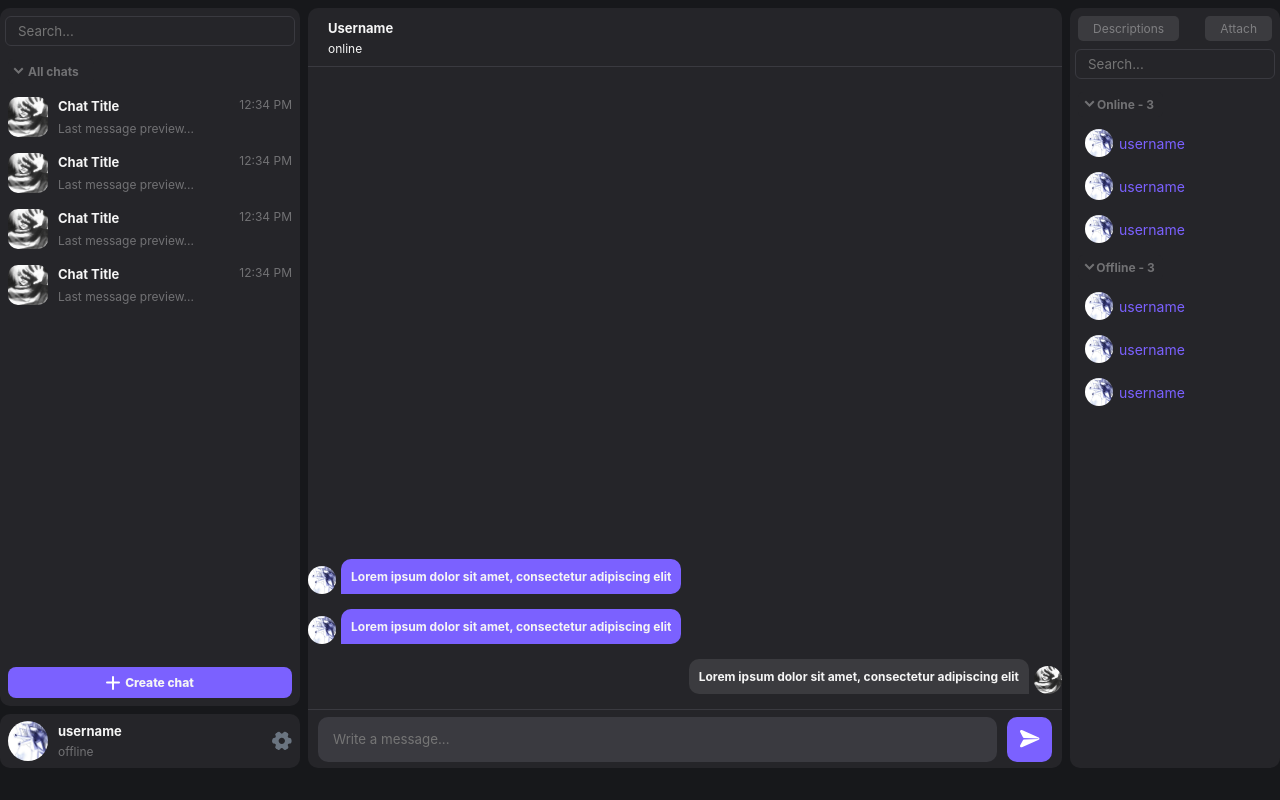
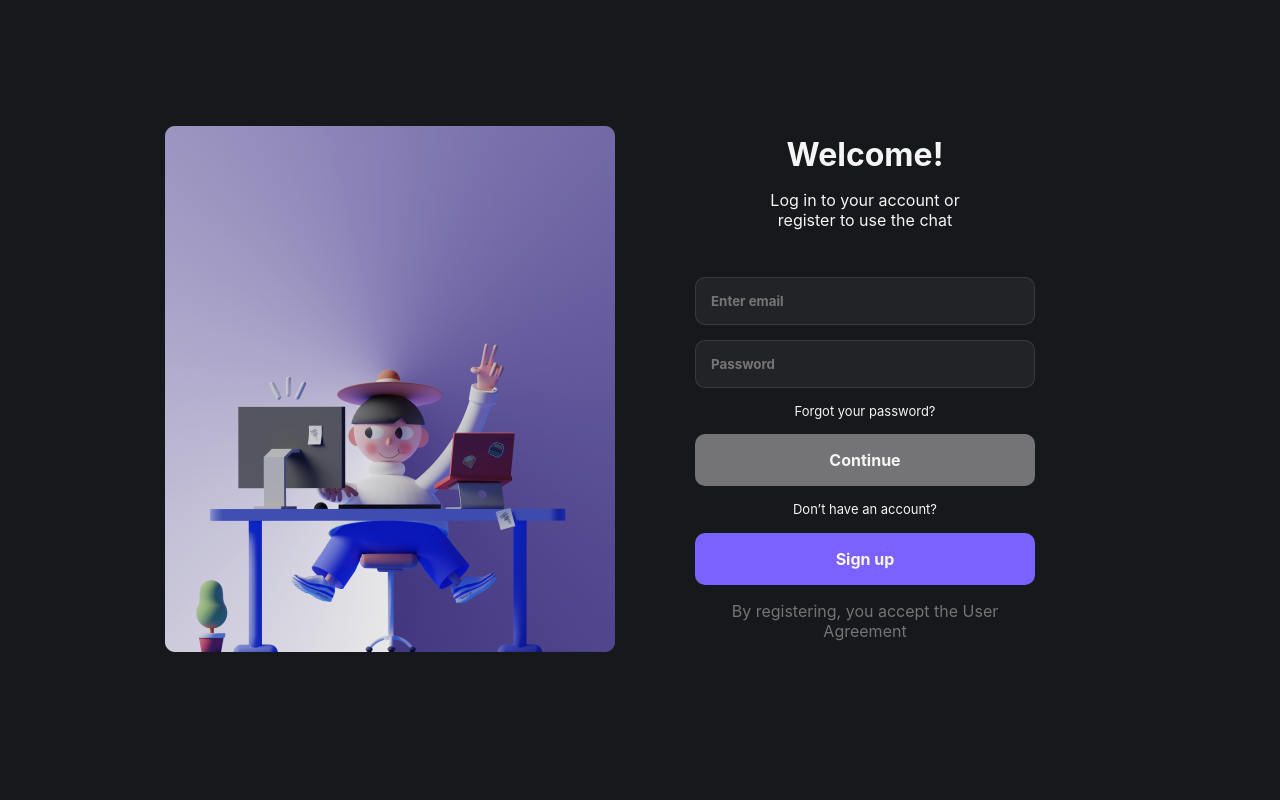
Before and after one commit to Fes11/PepeChat, a React (Vite) app in the folder tauri-app/: page /login in a window 1280 px wide. Built offline with nearby package versions, Linux system fonts and the light colour scheme.

Commit message:
[PepeChat] Реализовал авторизацию и отоброжение логина авторизованного пользователя

```diff
--- a/tauri-app/package.json
+++ b/tauri-app/package.json
@@ -13,6 +13,8 @@
     "@tauri-apps/api": "^2",
     "@tauri-apps/plugin-opener": "^2",
     "axios": "^1.13.2",
+    "mobx": "^6.15.0",
+    "mobx-react-lite": "^4.1.1",
     "react": "^19.1.0",
     "react-dom": "^19.1.0",
     "react-router-dom": "^7.9.5"
--- a/tauri-app/src/App.jsx
+++ b/tauri-app/src/App.jsx
@@ -1,14 +1,24 @@
+import { observer } from "mobx-react-lite";
 import "./style/App.css";
 import Main from "./components/chat/Main.jsx";
 import Login from "./components/auth/Login.jsx";
+import { useContext, useEffect } from "react";
+import { Context } from "./main";
 
-function App() {
+const App = observer(() => {
+  const { store } = useContext(Context);
+
+  useEffect(() => {
+    if (localStorage.getItem("token")) {
+      store.checkAuth();
+    }
+  }, []);
 
   return (
     <main className="container">
-      <Main />
+      {store.isAuth ? <Main /> : <Login />}
     </main>
   );
-}
+});
 
 export default App;
--- a/tauri-app/src/components/Profile.jsx
+++ b/tauri-app/src/components/Profile.jsx
@@ -1,20 +1,27 @@
-import React from "react";
+import React, {useContext} from "react";
 import UserAvatar from "./UI/UserAvatar"
+import { Context } from "../main";
+import { toJS } from "mobx";
+import { observer } from "mobx-react-lite";
 
 const Profile = () => {
+
+  const { store } = useContext(Context);
+  console.log("User object:", toJS(store.user));
 
   return (
     <div className="profile">
         <UserAvatar src="./test_avatar2.jpg" width="40px" height="40px"/>
 
         <div className="profile__info">
-            <p className="profile_username">username</p>
+            <p className="profile_username">{toJS(store.user.login)}</p>
             <p className="profile__status">offline</p>
         </div>
 
+        <button onClick={() => store.logout()} className="logout">Logout</button>
         <img src="/settings.svg" className="profile__settings_btn"></img>
     </div>
   );
 };
 
-export default Profile;
+export default observer(Profile);
--- a/tauri-app/src/components/auth/Login.jsx
+++ b/tauri-app/src/components/auth/Login.jsx
@@ -1,38 +1,33 @@
-import React, {useState} from "react";
-import { useNavigate } from "react-router-dom"
-import axios from "axios";
-import classes from "./Login.module.css"
+import React, { useContext, useState } from "react";
+import { useNavigate } from "react-router-dom";
+import { Context } from "../../main";
+import classes from "./Login.module.css";
+import { observer } from "mobx-react-lite";
 
+const Login = () => {
+  const navigate = useNavigate();
+  const { store } = useContext(Context);
 
-const Login = function () {
+  const [email, setEmail] = useState("");
+  const [password, setPassword] = useState("");
 
-    const navigate = useNavigate()
-    const [email, setEmail] = useState('');
-    const [password, setPassword] = useState('');
-
-    const Loging = (e) => {
+  const handleLogin = async (e) => {
     e.preventDefault();
-
-        try {
-            const responce = axios.post("http://localhost:8000/api/users/login/", { email, password });
-
-            localStorage.setItem("auth", responce.data.access);
-            navigate("/", { replace: true })
-
-            console.log("Login sucsses: ", responce)
-        } catch(e) {
-            console.log("Ошибка авторизации: ", e)
+    console.log("Trying login with:", email, password);
+    await store.login(email, password);
+    if (store.isAuth) {
+      navigate("/"); // переход после успешного входа
     }
-    }
+  };
 
   return (
     <div className={classes.login}>
       <div className={classes.login__img}>
-                <img src="login.png" alt="" />
+        <img src="login.png" alt="login" />
       </div>
 
       <div className={classes.login__main}>
-                <form className={classes.login__form}>
+        <form className={classes.login__form} onSubmit={handleLogin}>
           <div className={classes.login__form_title}>
             <h1>Welcome!</h1>
             <p>Log in to your account or register to use the chat</p>
@@ -40,30 +35,40 @@ const Login = function () {
 
           <input
             value={email}
-                        onChange={e => setEmail(e.target.value)}
+            onChange={(e) => setEmail(e.target.value)}
             type="email"
             placeholder="Enter email"
             className={classes.login__form_input}
           />
           <input
             value={password}
-                        onChange={e => setPassword(e.target.value)}
+            onChange={(e) => setPassword(e.target.value)}
             type="password"
             placeholder="Password"
             className={classes.login__form_input}
           />
-                    <a href="http://localhost:3000/" className={classes.login__link}>Forgot your password?</a>
-                    <button onClick={Loging} className={classes.login__form_btn}>Continue</button>
+
+          <a href="#" className={classes.login__link}>
+            Forgot your password?
+          </a>
+
+          <button type="submit" className={classes.login__form_btn}>
+            Continue
+          </button>
 
           <div className={classes.login__form_bottom}>
-                        <a href="http://localhost:3000/" className={classes.login__link}>Don’t have an account?</a>
-                        <button className={classes.login__form_btn2}>Sign up</button>
+            <a href="#" className={classes.login__link}>
+              Don’t have an account?
+            </a>
+            <button type="button" className={classes.login__form_btn2}>
+              Sign up
+            </button>
             <p>By registering, you accept the User Agreement</p>
           </div>
         </form>
       </div>
     </div>
-    )
-}
+  );
+};
 
-export default Login;
+export default observer(Login);
--- /dev/null
+++ b/tauri-app/src/http/index.jsx
@@ -0,0 +1,18 @@
+import axios from "axios";
+
+export const BASE_URL = "http://localhost:8000";
+
+const api = axios.create({
+  withCredentials: true,
+  baseURL: BASE_URL,
+});
+
+api.interceptors.request.use((config) => {
+  const token = localStorage.getItem("token");
+  if (token) {
+    config.headers.Authorization = `Bearer ${token}`;
+  }
+  return config;
+});
+
+export default api;
--- a/tauri-app/src/main.jsx
+++ b/tauri-app/src/main.jsx
@@ -1,7 +1,19 @@
-import React from "react";
+import React, { createContext } from "react";
 import ReactDOM from "react-dom/client";
+import { BrowserRouter } from "react-router-dom";
 import App from "./App";
+import Store from "./store/store";
+
+const store = new Store();
+
+export const Context = createContext({
+  store,
+});
 
 ReactDOM.createRoot(document.getElementById("root")).render(
-    <App />,
+  <Context.Provider value={{ store }}>
+    <BrowserRouter>
+      <App />
+    </BrowserRouter>
+  </Context.Provider>
 );
--- a/tauri-app/src/router.jsx
+++ b/tauri-app/src/router.jsx
@@ -1,11 +1,11 @@
 import { createBrowserRouter } from "react-router-dom"
-import Home from "./views/Home"
 import Login from "./views/Login"
-import RequireAuth from "./components/RequireAuth"
+import Main from "./components/chat/Main.jsx";
 
 export const router = createBrowserRouter([
   {
     path: "/",
+    element: <Main />,
   },
   {
     path: "/login",
--- /dev/null
+++ b/tauri-app/src/services/AuthService.jsx
@@ -0,0 +1,15 @@
+import api from "../http";
+
+export default class AuthServices {
+    static async login(email, password) {
+        return api.post('/api/users/login/', {email, password})
+    }
+
+    static async registration() {
+        return api.post()
+    }
+
+    static async logout() {
+        return api.post('/api/users/logout/')
+    }
+}
--- /dev/null
+++ b/tauri-app/src/services/UserService.jsx
@@ -0,0 +1,7 @@
+import api from "../http";
+
+export default class UserServices {
+    static async getProfile() {
+        return api.get('/api/users/profile/')
+    }
+}
--- /dev/null
+++ b/tauri-app/src/store/store.jsx
@@ -0,0 +1,67 @@
+import { makeAutoObservable } from "mobx";
+import AuthServices from "../services/AuthService";
+import UserServices from "../services/UserService";
+import axios from "axios";
+import { BASE_URL } from "../http";
+
+export default class Store {
+  user = {};
+  isAuth = false;
+
+  constructor() {
+    makeAutoObservable(this);
+  }
+
+  setAuth(bool) {
+    this.isAuth = bool;
+  }
+
+  setUser(user) {
+    this.user = user;
+  }
+
+  async login(email, password) {
+    try {
+      localStorage.removeItem("token");
+
+      const response = await AuthServices.login(email, password);
+      localStorage.setItem("token", response.data.access);
+      localStorage.setItem("refresh", response.data.refresh);
+      this.setAuth(true);
+      this.setUser(response.data.user);
+      console.log(response.data);
+    } catch (e) {
+      console.log(e.response?.data?.message || e.message);
+    }
+  }
+
+  async logout() {
+    try {
+      await AuthServices.logout();
+      localStorage.removeItem("token");
+      this.setAuth(false);
+      this.setUser({});
+    } catch (e) {
+      console.log(e.response?.data?.message || e.message);
+    }
+  }
+
+  async checkAuth() {
+    try {
+      const refresh = localStorage.getItem("refresh");
+      if (!refresh) return;
+
+      const response = await axios.post(`${BASE_URL}/api/users/token/refresh/`,
+        { refresh },
+        { withCredentials: true, }
+      );
+      localStorage.setItem("token", response.data.access);
+      this.setAuth(true);
+
+      const userResponse = await UserServices.getProfile();
+      this.setUser(userResponse.data);
+    } catch (e) {
+      console.log(e.response?.data?.message || e.message);
+    }
+  }
+}
--- a/tauri-app/src/style/App.css
+++ b/tauri-app/src/style/App.css
@@ -360,3 +360,19 @@ a:hover {
   color: var(--main-color);
   font-size: 14px;
 }
+
+
+.logout {
+  padding: 5px 10px;
+  border-radius: 5px;
+  background: #b91515;
+  margin-right: 10px;
+}
+
+.logout:hover {
+  background: #d61919;
+}
+
+.logout:active {
+    transform: translateY(1px);
+}
```
Also changed, not shown: 2 other files (tests, documents, lock files or other folders). Lines whose indentation alone changed are shown as unchanged.
